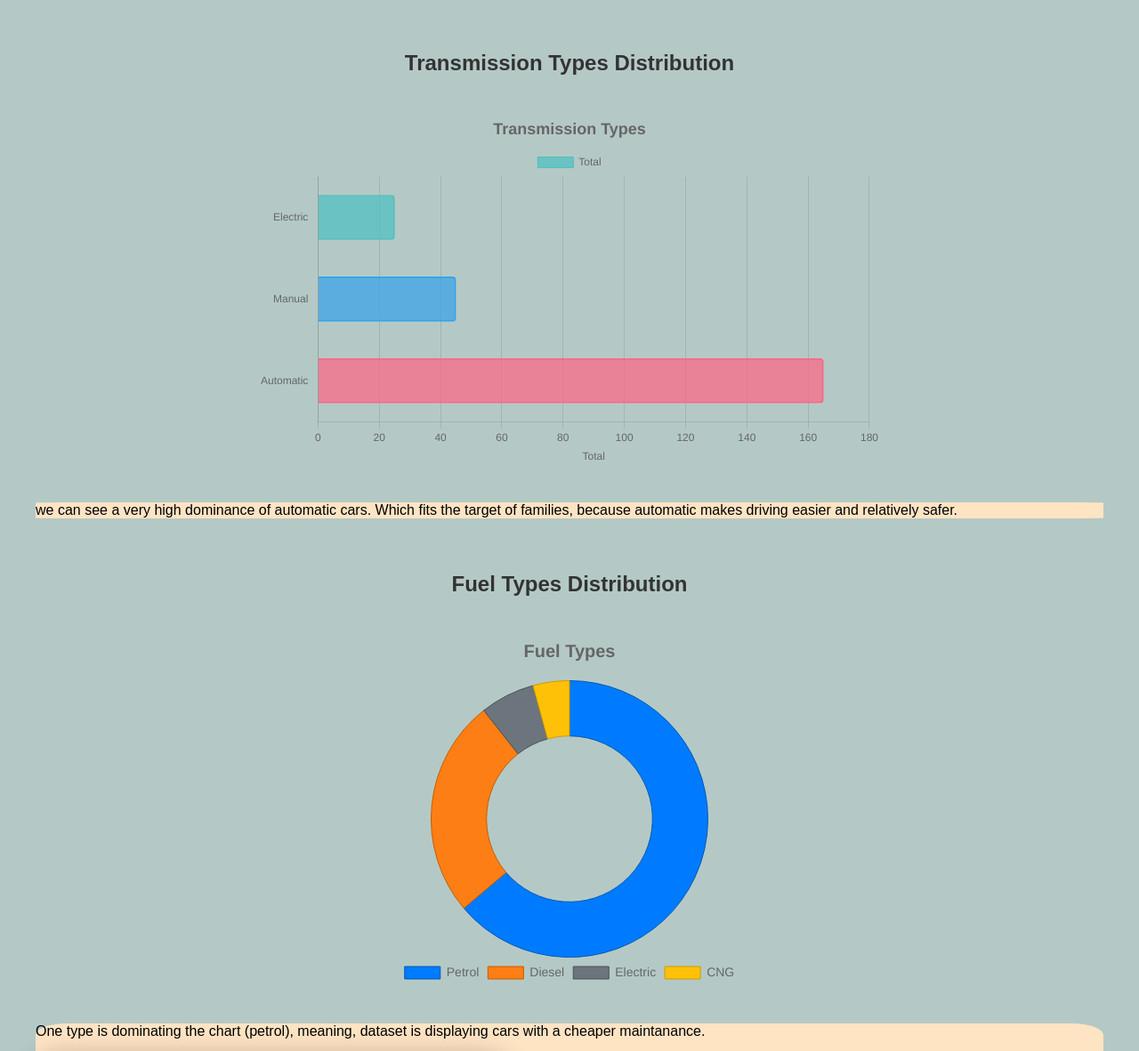
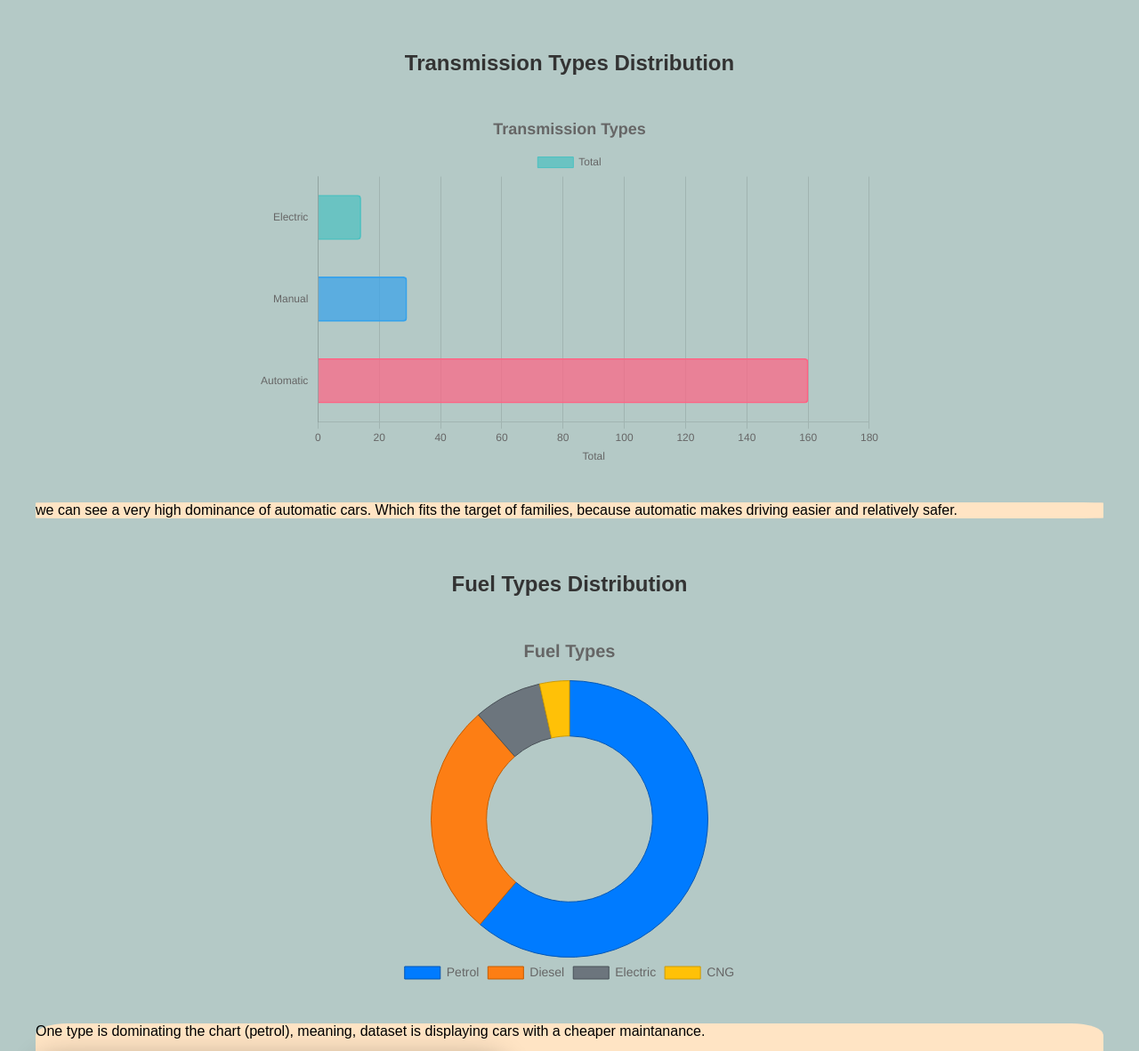
Before and after one commit to YR-Kens/CA2_Group_2_Website_Car_dataset_, a plain HTML site: page index.html in a window 1280 px wide. Shown: the part 1122-2304 px from the top of the page at 89% size. Drawn offline with nearby package versions, Linux system fonts and the light colour scheme.

Commit message:
index.html

```diff
--- a/index.html
+++ b/index.html
@@ -5,7 +5,6 @@
     <meta name="viewport" content="width=device-width,initial-scale=1.0">
     <title>CA2 Project by Yaseen Rahman & Zehad</title>
     <link rel="stylesheet" href="style.css">
-    <!-- Load Chart.js only once (use latest stable) -->
     <script src="https://cdn.jsdelivr.net/npm/chart.js@4.5.1/dist/chart.umd.min.js"></script>
     <style>
         body {
@@ -90,7 +89,7 @@
                     labels: ['Electric', 'Manual', 'Automatic'],
                     datasets: [{
                         label: 'Total',
-                        data: [25, 45, 165],
+                        data: [14, 29, 160],
                         backgroundColor: [
                             'rgba(75, 192, 192, 0.7)',
                             'rgba(54, 162, 235, 0.7)',
@@ -147,7 +146,7 @@
             labels: ['Petrol', 'Diesel', 'Electric', 'CNG'],
             datasets: [{
                 label: 'Count',
-                data: [150, 60, 15, 10],
+                data: [123, 55, 16, 7],
                 backgroundColor: [
                     '#007bff',
                     '#fd7e14',
```
